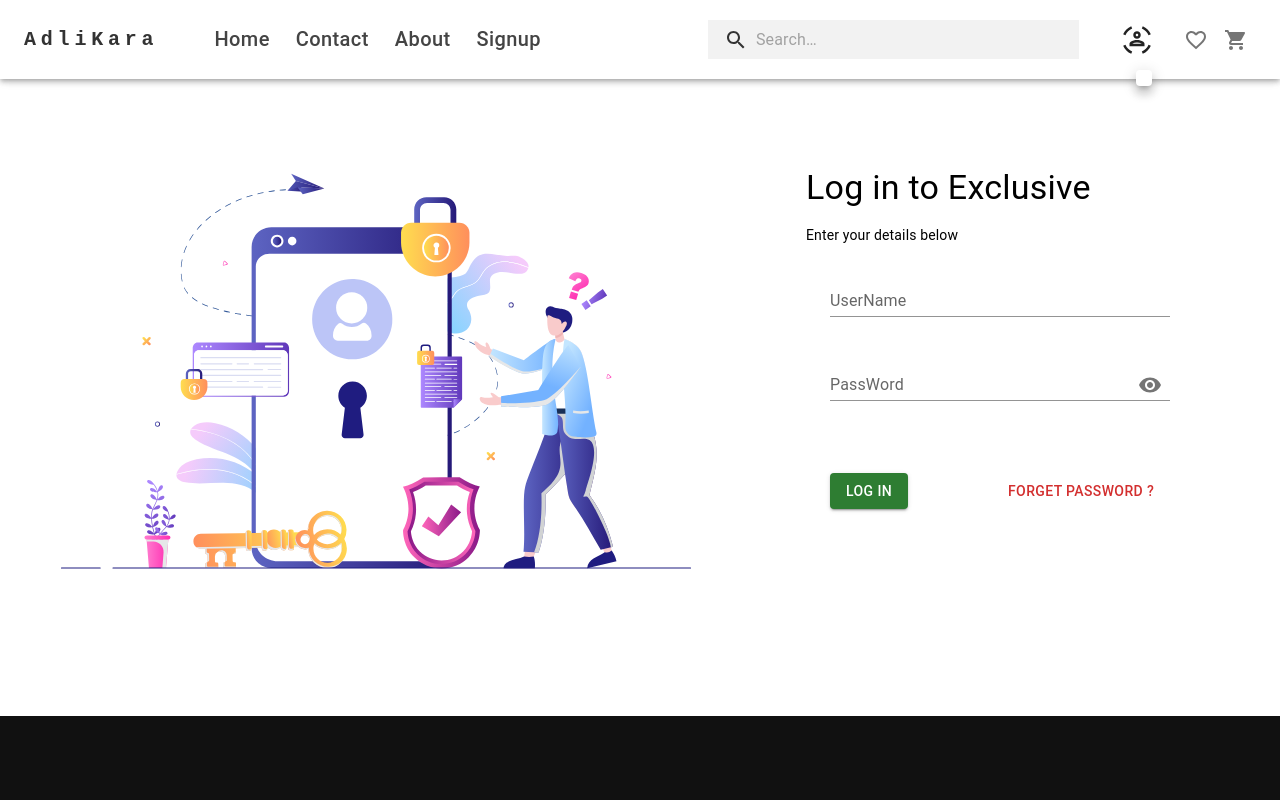
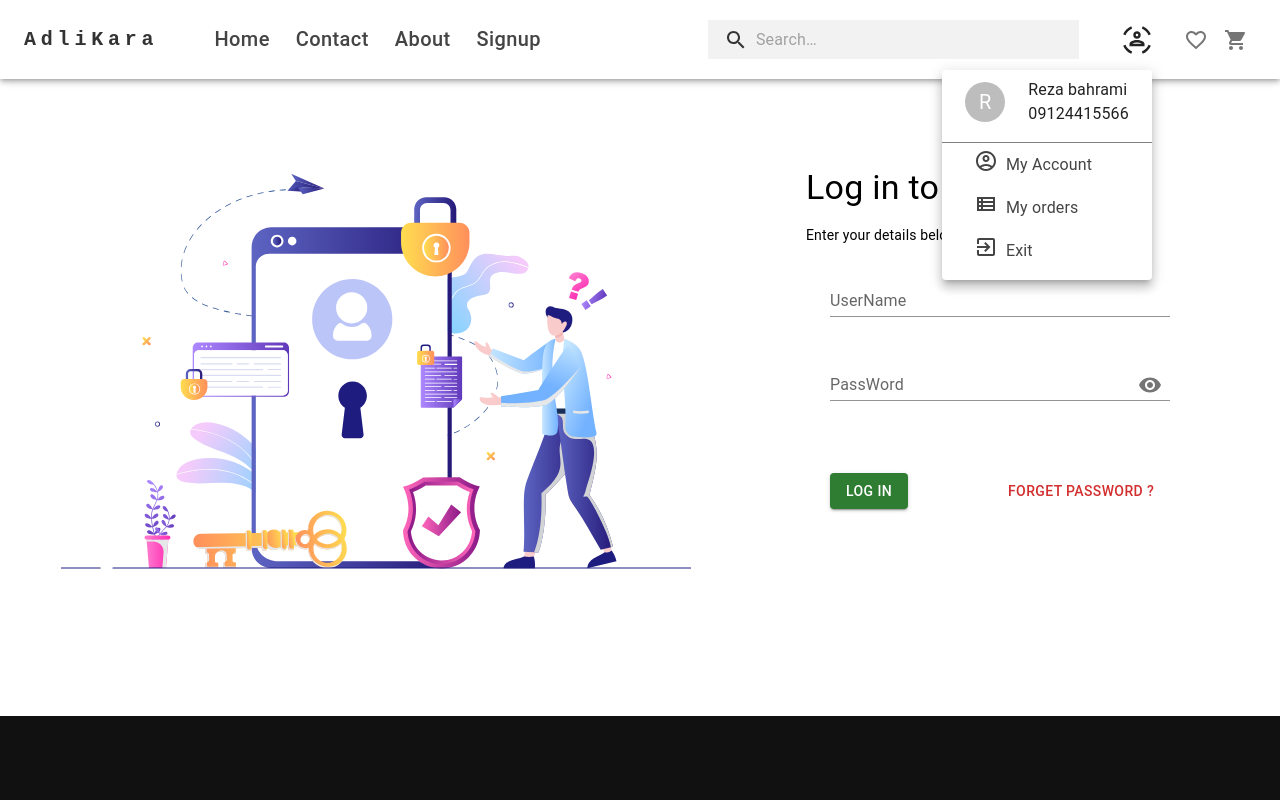
Before and after one commit to rezabhm/online_shop, a React (Create React App) app: page /Login in a window 1280 px wide. Both pictures are taken after a click on the button 1137 px from the left and 39 px from the top of the page. Shown: the top 800 px of the page. Built offline with nearby package versions, Linux system fonts and the light colour scheme.

Commit message:
Update NavBar Profile

```diff
--- a/src/Components/Home/Navbar/NavBar.js
+++ b/src/Components/Home/Navbar/NavBar.js
@@ -149,19 +149,44 @@ import Tooltip from "@mui/material/Tooltip";
 import MenuItem from "@mui/material/MenuItem";
 import SensorOccupiedOutlinedIcon from "@mui/icons-material/SensorOccupiedOutlined";
 import SearchIcon from "@mui/icons-material/Search";
-import { styled } from "@mui/material";
+import { Avatar, styled } from "@mui/material";
 import { InputBase, alpha } from "@mui/material";
 import FavoriteIcon from "./favoriteIcon";
 import ShoppingIcon from "./shoppingIcon";
 import { Link } from "react-router-dom";
-
+import ExitToAppOutlinedIcon from "@mui/icons-material/ExitToAppOutlined";
+import AccountCircleOutlinedIcon from "@mui/icons-material/AccountCircleOutlined";
+import ViewListOutlinedIcon from "@mui/icons-material/ViewListOutlined";
 const pages = [
   { id: 1, name: "Home", to: "/" },
   { id: 2, name: "Contact", to: "/ContactUs" },
   { id: 3, name: "About", to: "/about" },
   { id: 4, name: "Signup", to: "/SignupPage" },
 ];
-const settings = [];
+const settings = [
+  {
+    id: 1,
+    name: "My Account",
+    to: "/",
+    icon: <AccountCircleOutlinedIcon />,
+    color: "blue",
+  },
+  {
+    id: 2,
+    name: "My orders",
+    to: "/",
+    icon: <ViewListOutlinedIcon />,
+    color: "blue",
+  },
+  {
+    id: 3,
+    name: "Exit",
+    to: "/",
+    icon: <ExitToAppOutlinedIcon />,
+    color: "red",
+  },
+];
+
 const Search1 = styled("div")(({ theme }) => ({
   position: "relative",
 
@@ -294,7 +319,12 @@ function ResponsiveAppBar() {
               <Button
                 key={page}
                 onClick={handleCloseNavMenu}
-                sx={{ my: 2, color: "#333", display: "block" ,textTransform:"capitalize"}}
+                sx={{
+                  my: 2,
+                  color: "#333",
+                  display: "block",
+                  textTransform: "capitalize",
+                }}
               >
                 <Link
                   style={{
@@ -355,9 +385,57 @@ function ResponsiveAppBar() {
               open={Boolean(anchorElUser)}
               onClose={handleCloseUserMenu}
             >
+              <Box
+                sx={{
+                  display: "flex",
+                  justifyContent: "space-evenly",
+                  alignItems: "center",
+                  width: "210px",
+                  borderBottom: "1px solid gray",
+                  pb: 2,
+                }}
+              >
+                <Avatar sx={{}}>R</Avatar>
+                <Box>
+                  <Typography>Reza bahrami</Typography>
+                  <Typography>09124415566</Typography>
+                </Box>
+              </Box>
+
               {settings.map((setting) => (
-                <MenuItem key={setting} onClick={handleCloseUserMenu}>
-                  <Typography textAlign="center">{setting}</Typography>
+                <MenuItem
+                  key={setting.id}
+                  onClick={handleCloseUserMenu}
+                  sx={{
+                    "& .LL-root": {
+                      color: "#444",
+                    },
+
+                    "&:hover": {
+                      "& .LL-root": {
+                        color: setting.color,
+                      },
+                    },
+                  }}
+                >
+                  <Link
+                    className="LL-root"
+                    style={{
+                      textDecoration: "none",
+                    }}
+                    to={setting.to}
+                  >
+                    <Box
+                      sx={{
+                        display: "flex",
+                        alignItems: "center",
+                        pl: 2,
+                      }}
+                    >
+                      <Typography>{setting.icon}</Typography>
+                      <Typography sx={{ pl: 1 }}> {setting.name}</Typography>
+                    </Box>
+                  </Link>
                 </MenuItem>
               ))}
             </Menu>
```
